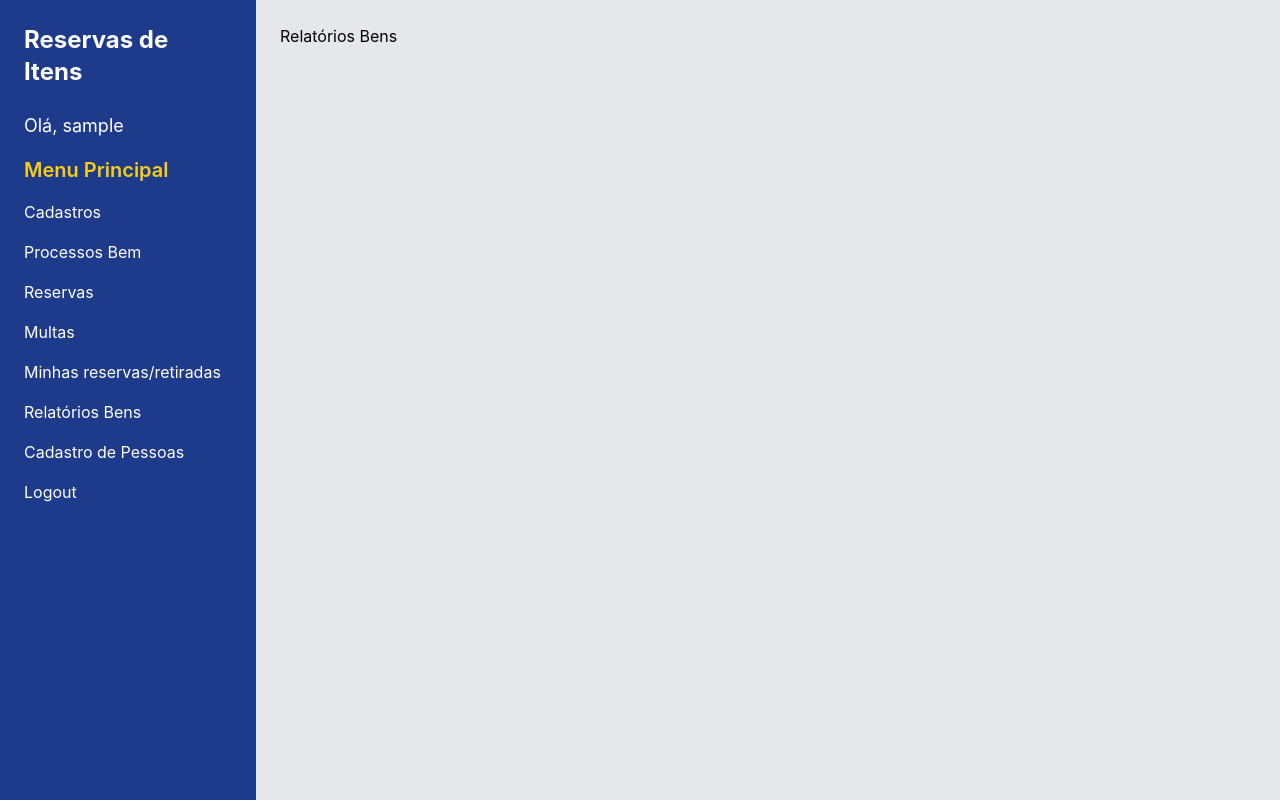
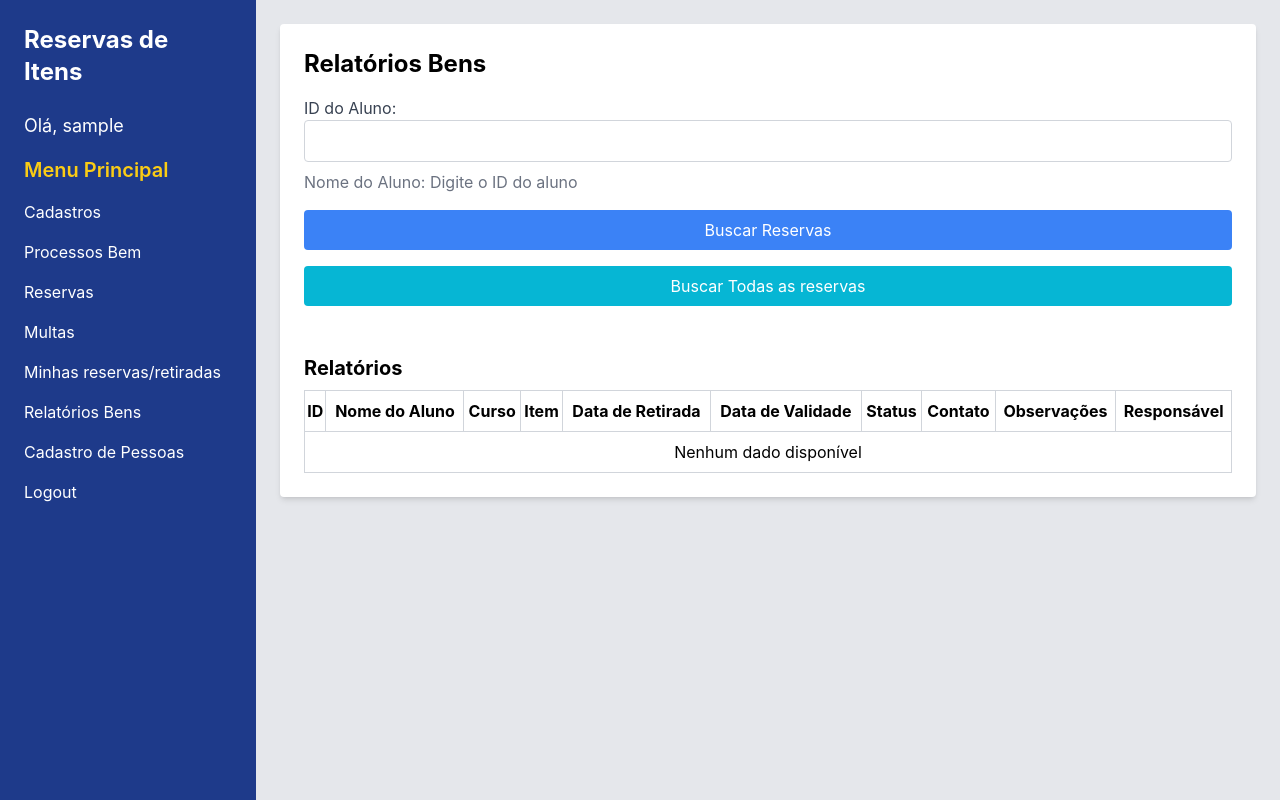
Before and after one commit to tevo33/reservas, a React (Create React App) app in the folder frontend/: page /main/relatorios-bens in a window 1280 px wide. Built offline with nearby package versions, Linux system fonts and the light colour scheme; sample sign-in values are in the browser's storage.

Commit message:
Implementação de funcionalidades para relatórios de bens e processos de bens

```diff
--- a/frontend/package.json
+++ b/frontend/package.json
@@ -7,6 +7,8 @@
     "@testing-library/react": "^13.4.0",
     "@testing-library/user-event": "^13.5.0",
     "axios": "^1.7.7",
+    "jspdf": "^2.5.2",
+    "jspdf-autotable": "^3.8.4",
     "react": "^18.3.1",
     "react-dom": "^18.3.1",
     "react-router-dom": "^6.26.2",
--- a/frontend/src/components/ProcessosBem.js
+++ b/frontend/src/components/ProcessosBem.js
@@ -21,6 +21,10 @@ function ProcessosBem() {
     // Define a data atual como valor padrão
     const today = new Date().toISOString().split('T')[0];
     setData(today);
+    // Define a data de devolução para 14 dias após a data atual
+    const devolucao = new Date();
+    devolucao.setDate(devolucao.getDate() + 14);
+    setDataDevolucao(devolucao.toISOString().split('T')[0]);
   }, []);
 
   useEffect(() => {
@@ -57,6 +61,15 @@ function ProcessosBem() {
     }
   }, [pessoaId]);
 
+  useEffect(() => {
+    // Atualiza a data de devolução para 14 dias após a data de retirada
+    if (data) {
+      const devolucao = new Date(data);
+      devolucao.setDate(devolucao.getDate() + 14);
+      setDataDevolucao(devolucao.toISOString().split('T')[0]);
+    }
+  }, [data]);
+
   const handleTabChange = (tab) => {
     setActiveTab(tab);
     setError(null);
@@ -67,7 +80,9 @@ function ProcessosBem() {
     setPessoaNome('');
     const today = new Date().toISOString().split('T')[0];
     setData(today);
-    setDataDevolucao('');
+    const devolucao = new Date();
+    devolucao.setDate(devolucao.getDate() + 14);
+    setDataDevolucao(devolucao.toISOString().split('T')[0]);
     setObservacao('');
     setMotivoRetirada('USO_INTERNO');
     setQuantidade(1);
@@ -178,7 +193,8 @@ function ProcessosBem() {
             />
             <p className="text-gray-500 mt-2">Nome da Pessoa: {pessoaNome || 'Digite o ID da pessoa'}</p>
           </div>
-          <div className="mb-4">
+          <div className="flex space-x-4 mb-4">
+            <div className="flex-1">
               <label className="block text-gray-700">Data de Retirada:</label>
               <input
                 type="date"
@@ -188,7 +204,7 @@ function ProcessosBem() {
                 required
               />
             </div>
-          <div className="mb-4">
+            <div className="flex-1">
               <label className="block text-gray-700">Data de Devolução:</label>
               <input
                 type="date"
@@ -196,6 +212,7 @@ function ProcessosBem() {
                 onChange={(e) => setDataDevolucao(e.target.value)}
                 className="w-full p-2 border border-gray-300 rounded"
               />
+            </div>
           </div>
           <div className="mb-4">
             <label className="block text-gray-700">Motivo da Retirada:</label>
--- a/frontend/src/components/RelatoriosBens.js
+++ b/frontend/src/components/RelatoriosBens.js
@@ -1,12 +1,167 @@
-import React from 'react';
+import React, { useState, useEffect } from 'react';
+import jsPDF from 'jspdf';
+import 'jspdf-autotable';
 
 function RelatoriosBens() {
-    return (
-        <div>
-            <h2>Relatórios Bens</h2>
-            {/* Adicione aqui o conteúdo da tela de Relatórios Bens */}
+  const [alunoId, setAlunoId] = useState('');
+  const [alunoNome, setAlunoNome] = useState('');
+  const [relatorios, setRelatorios] = useState([]);
+  const [error, setError] = useState(null);
+
+  // Dados fictícios
+  const dadosFicticios = [
+    { id: 1, nomeAluno: 'João Silva', curso: 'Engenharia de Software', item: 'Chromebook', dataRetirada: '2023-10-01', dataValidade: '2023-10-15', status: 'Em uso', contato: 'joao.silva@univates.br', observacoes: 'Nenhuma', responsavel: 'Prof. Ricardo' },
+    { id: 2, nomeAluno: 'Maria Oliveira', curso: 'Engenharia de Computação', item: 'Arduino Kit', dataRetirada: '2023-10-05', dataValidade: '2023-10-20', status: 'Devolvido', contato: 'maria.oliveira@univates.br', observacoes: 'Nenhuma', responsavel: 'Prof. Fernanda' },
+    { id: 3, nomeAluno: 'Carlos Souza', curso: 'Análise e Desenvolvimento de Sistemas', item: 'Raspberry Pi', dataRetirada: '2023-10-10', dataValidade: '2023-10-25', status: 'Em uso', contato: 'carlos.souza@univates.br', observacoes: 'Nenhuma', responsavel: 'Prof. Eduardo' },
+    { id: 4, nomeAluno: 'Ana Paula', curso: 'Ciências da Computação', item: 'Laptop Dell', dataRetirada: '2023-10-12', dataValidade: '2023-10-27', status: 'Em uso', contato: 'ana.paula@univates.br', observacoes: 'Nenhuma', responsavel: 'Prof. Juliana' },
+    { id: 5, nomeAluno: 'Pedro Santos', curso: 'Engenharia de Software', item: 'Monitor 24"', dataRetirada: '2023-10-15', dataValidade: '2023-10-30', status: 'Devolvido', contato: 'pedro.santos@univates.br', observacoes: 'Nenhuma', responsavel: 'Prof. Marcelo' },
+    { id: 6, nomeAluno: 'Lucas Lima', curso: 'Engenharia de Computação', item: 'Teclado Mecânico', dataRetirada: '2023-10-18', dataValidade: '2023-11-02', status: 'Em uso', contato: 'lucas.lima@univates.br', observacoes: 'Nenhuma', responsavel: 'Prof. Camila' },
+    { id: 7, nomeAluno: 'Mariana Costa', curso: 'Análise e Desenvolvimento de Sistemas', item: 'Mouse Gamer', dataRetirada: '2023-10-20', dataValidade: '2023-11-04', status: 'Em uso', contato: 'mariana.costa@univates.br', observacoes: 'Nenhuma', responsavel: 'Prof. Bruno' },
+    { id: 8, nomeAluno: 'Fernanda Almeida', curso: 'Ciências da Computação', item: 'Fone de Ouvido Bluetooth', dataRetirada: '2023-10-22', dataValidade: '2023-11-06', status: 'Devolvido', contato: 'fernanda.almeida@univates.br', observacoes: 'Nenhuma', responsavel: 'Prof. Daniela' },
+    { id: 9, nomeAluno: 'Rafael Pereira', curso: 'Engenharia de Software', item: 'Câmera Web HD', dataRetirada: '2023-10-25', dataValidade: '2023-11-09', status: 'Em uso', contato: 'rafael.pereira@univates.br', observacoes: 'Nenhuma', responsavel: 'Prof. Felipe' },
+    { id: 10, nomeAluno: 'Beatriz Fernandes', curso: 'Engenharia de Computação', item: 'Microfone USB', dataRetirada: '2023-10-28', dataValidade: '2023-11-12', status: 'Em uso', contato: 'beatriz.fernandes@univates.br', observacoes: 'Nenhuma', responsavel: 'Prof. Larissa' },
+  ];
+
+  useEffect(() => {
+    if (alunoId) {
+      // Simulação de busca do nome do aluno com base no ID
+      const aluno = dadosFicticios.find(dado => dado.id.toString() === alunoId);
+      if (aluno) {
+        setAlunoNome(aluno.nomeAluno);
+      } else {
+        setAlunoNome('Aluno não encontrado');
+      }
+    } else {
+      setAlunoNome('');
+    }
+  }, [alunoId]);
+
+  const handleBuscarRelatorios = () => {
+    setError(null);
+    setRelatorios([]);
+
+    if (!alunoId) {
+      setError('Por favor, insira o ID do aluno.');
+      return;
+    }
+
+    // Simulação de busca de relatórios com base no ID do aluno
+    const relatoriosFiltrados = dadosFicticios.filter(dado => dado.id.toString() === alunoId);
+    if (relatoriosFiltrados.length > 0) {
+      setRelatorios(relatoriosFiltrados);
+    } else {
+      setError('Nenhum relatório encontrado para este aluno.');
+    }
+  };
+
+  const handleBuscarTodosRelatorios = () => {
+    setError(null);
+    setRelatorios(dadosFicticios);
+  };
+
+  const handleGerarPDF = () => {
+    const doc = new jsPDF();
+    doc.text('Relatórios Bens', 14, 16);
+    doc.autoTable({
+      startY: 20,
+      head: [['ID', 'Nome do Aluno', 'Curso', 'Item', 'Data de Retirada', 'Data de Validade', 'Status', 'Contato', 'Observações', 'Responsável']],
+      body: relatorios.map(relatorio => [
+        relatorio.id,
+        relatorio.nomeAluno,
+        relatorio.curso,
+        relatorio.item,
+        new Date(relatorio.dataRetirada).toLocaleDateString(),
+        new Date(relatorio.dataValidade).toLocaleDateString(),
+        relatorio.status,
+        relatorio.contato,
+        relatorio.observacoes,
+        relatorio.responsavel,
+      ]),
+    });
+    doc.save('relatorios_bens.pdf');
+  };
+
+  return (
+    <div className="max-w-full mx-auto bg-white p-6 rounded shadow-md">
+      <h2 className="text-2xl font-bold mb-4">Relatórios Bens</h2>
+      <div className="mb-4">
+        <label className="block text-gray-700">ID do Aluno:</label>
+        <input
+          type="text"
+          value={alunoId}
+          onChange={(e) => setAlunoId(e.target.value)}
+          className="w-full p-2 border border-gray-300 rounded"
+        />
+        <p className="text-gray-500 mt-2">Nome do Aluno: {alunoNome || 'Digite o ID do aluno'}</p>
+      </div>
+      <button
+        onClick={handleBuscarRelatorios}
+        className="bg-blue-500 text-white p-2 rounded w-full mb-4"
+      >
+        Buscar Reservas
+      </button>
+      <button
+        onClick={handleBuscarTodosRelatorios}
+        className="bg-cyan-500 text-white p-2 rounded w-full mb-4"
+      >
+        Buscar Todas as reservas
+      </button>
+
+      {error && <p className="text-red-500 mt-4">{error}</p>}
+
+      <div className="mt-8">
+        <h3 className="text-xl font-bold mb-2">Relatórios</h3>
+        <div className="overflow-x-auto">
+          <table className="min-w-full bg-white border border-gray-300">
+            <thead>
+              <tr>
+                <th className="py-2 border border-gray-300">ID</th>
+                <th className="py-2 border border-gray-300">Nome do Aluno</th>
+                <th className="py-2 border border-gray-300">Curso</th>
+                <th className="py-2 border border-gray-300">Item</th>
+                <th className="py-2 border border-gray-300">Data de Retirada</th>
+                <th className="py-2 border border-gray-300">Data de Validade</th>
+                <th className="py-2 border border-gray-300">Status</th>
+                <th className="py-2 border border-gray-300">Contato</th>
+                <th className="py-2 border border-gray-300">Observações</th>
+                <th className="py-2 border border-gray-300">Responsável</th>
+              </tr>
+            </thead>
+            <tbody>
+              {relatorios.length > 0 ? (
+                relatorios.map((relatorio) => (
+                  <tr key={relatorio.id}>
+                    <td className="border px-4 py-2 border-gray-300">{relatorio.id}</td>
+                    <td className="border px-4 py-2 border-gray-300">{relatorio.nomeAluno}</td>
+                    <td className="border px-4 py-2 border-gray-300">{relatorio.curso}</td>
+                    <td className="border px-4 py-2 border-gray-300">{relatorio.item}</td>
+                    <td className="border px-4 py-2 border-gray-300">{new Date(relatorio.dataRetirada).toLocaleDateString()}</td>
+                    <td className="border px-4 py-2 border-gray-300">{new Date(relatorio.dataValidade).toLocaleDateString()}</td>
+                    <td className="border px-4 py-2 border-gray-300">{relatorio.status}</td>
+                    <td className="border px-4 py-2 border-gray-300">{relatorio.contato}</td>
+                    <td className="border px-4 py-2 border-gray-300">{relatorio.observacoes}</td>
+                    <td className="border px-4 py-2 border-gray-300">{relatorio.responsavel}</td>
+                  </tr>
+                ))
+              ) : (
+                <tr>
+                  <td colSpan="10" className="border px-4 py-2 text-center border-gray-300">Nenhum dado disponível</td>
+                </tr>
+              )}
+            </tbody>
+          </table>
         </div>
-    );
+        {relatorios.length > 0 && (
+          <button
+            onClick={handleGerarPDF}
+            className="bg-green-500 text-white p-2 rounded w-full mt-4"
+          >
+            Gerar PDF
+          </button>
+        )}
+      </div>
+    </div>
+  );
 }
 
 export default RelatoriosBens;
```
Also changed, not shown: 1 other file (tests, documents, lock files or other folders). Lines whose indentation alone changed are shown as unchanged.
